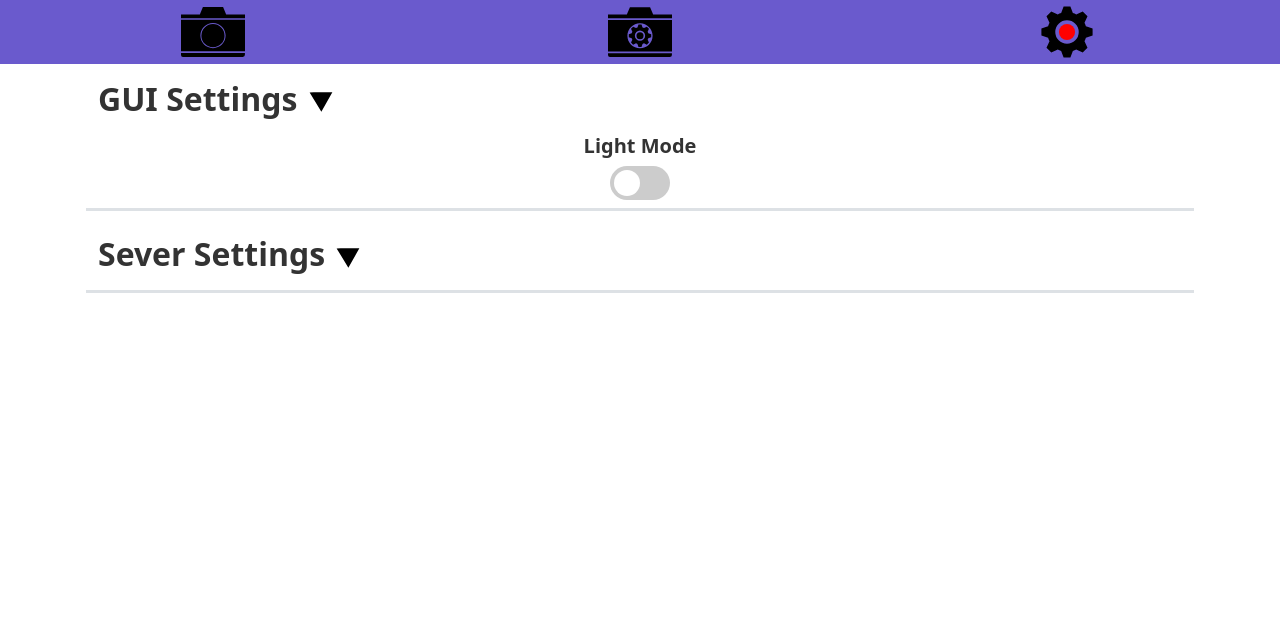
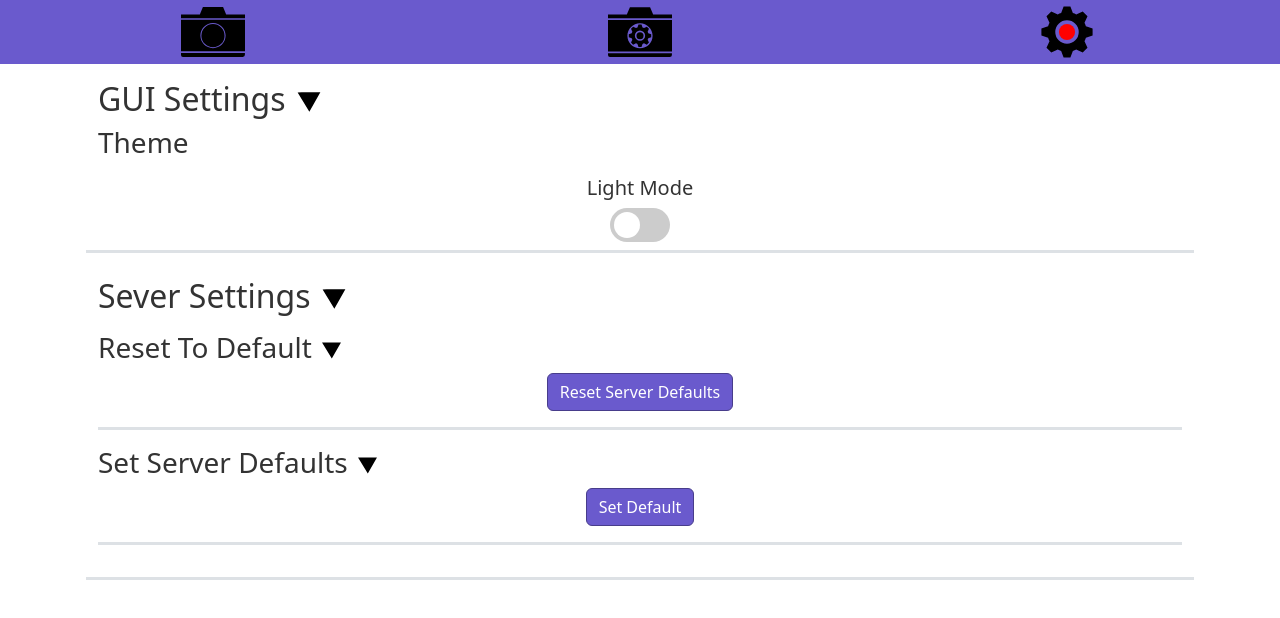
Before and after one commit to laser-vision-system/gui, a Vue app in the folder laser-intensity-monitor-gui/: page /#/settings in a window 1280 px wide. Shown: the top 618 px of the page. Built offline with nearby package versions, Linux system fonts and the light colour scheme; no server answers.

Commit message:
Added restful api routes and some methods, most  js work.

```diff
--- a/laser-intensity-monitor-gui/src/views/DeviceSettings.vue
+++ b/laser-intensity-monitor-gui/src/views/DeviceSettings.vue
@@ -825,7 +825,7 @@ watch(selectedMicroComputer, () => {
 
 
 // -------------------------------
-//        onMount and unMount
+//        onMount
 // -------------------------------
 onMounted(() => {
     //fetchCameraConfig()
--- a/laser-intensity-monitor-gui/src/views/Settings.vue
+++ b/laser-intensity-monitor-gui/src/views/Settings.vue
@@ -1,25 +1,125 @@
 <script setup>
-import { ref } from 'vue';
+import { ref, onMounted } from 'vue';
+// composables
 import { useTheme } from '../composables/useTheme';
 const { theme, toggleTheme } = useTheme();
 // icons
 import arrowUp from '../assets/images/arrow-up.svg';
 import arrowDown from '../assets/images/arrow-down.svg';
+// conponents
+import ConfirmationBox from '../components/ConfirmationBox.vue';
 
-// ----------------------
+// --------------------------
 //        V-model values
-// ----------------------
+// --------------------------
 
 // toggle settings sections
 const isGUI = ref(true);
 const isServer = ref(true);
+const isResetServerDefaults = ref(true);
+const isSetServerDefault = ref(true);
 
+// show confrimation window values
+const showSetDefaultConfrim = ref(false);
+
+// Restful API routes
+const urlGetServerDefault = ref('/api/default_config');
+const urlPostServerDefault = ref('/api/write_default_config');
+
+// states
+const saveState = ref(null);
+
+// Data from server
+const serverSettings = ref(null);
+
+// User input data
+const newWebsocketPollInterval = ref(null);
+const newUpdateDelay = ref(null);
+const newCameraErrorDecrement = ref(null);
+const newCameraErrorIncrement = ref(null);
+const newCameraErrorThreshold = ref(null);
+// --------------------------
+//       Resful Methods
+// --------------------------
+
+// get default settings
+// used for fetching the current values for the Server settings page.
+async function getDefaultSettings() {
+  try {
+    const response = await fetch(urlGetServerDefault.value);
+    if (!response.ok) {
+      throw new Error(`HTTP error: ${response.status}`);
+    }
+    const data = await response.json();
+    serverSettings.value = data;
+  } catch (error){
+    console.error('Error fetching camera data:', error)
+  }
+}
+
+// post new defualt settings
+async function postDefaultServerSettings() {
+  saveState.value = '';
+
+  const requestOptions = {
+    method: 'POST',
+    headers: {
+      'Content-Type': 'application/json'
+    },
+    body: JSON.stringify({
+      // add check blank handling
+      websocket_poll_interval: newWebsocketPollInterval.value,
+      update_delay: newUpdateDelay.value,
+      camera_err_decrement: newCameraErrorDecrement.value,
+      camera_err_increment: newCameraErrorIncrement.value,
+      camera_err_threshold: newCameraErrorThreshold.value,
+    }),
+  };
+
+  try {
+    const response = await fetch(urlPostServerDefault.value, requestOptions);
+    if (!response.ok) {
+        throw new Error(`HTTP error: ${response.status}`);
+    }
+
+    const contentType = response.headers.get("content-type");
+    if (contentType && contentType.includes("application/json")) {
+        const data = await response.json();
+        console.log('Success:', data);
+    } else {
+        console.log('Success: Saved successfully (No JSON returned)');
+    }
+
+    saveState.value = 'success';
+  } catch (error){
+    console.error('Error updating camera:', error);
+
+    saveState.value = 'error';
+  }
+}
+
+// -------------------------------
+//       Helper Methods
+// -------------------------------
+
+// load data
+async function loadServerDefaultData() {
+  await getDefaultSettings();
+
+}
+
+// -------------------------------
+//        onMount
+// -------------------------------
+onMounted(() => {
+  loadServerDefaultData();
+});
 </script>
 <template>
     <div class="container">
         <div class="row p-3">
             <!-- GUI Settings -->
-            <h2 class="fw-bold">
+            <h2 class="">
                 GUI Settings
                 <img
                 :src="isGUI ? arrowDown : arrowUp"
@@ -27,18 +127,22 @@ const isServer = ref(true);
                 @click="isGUI = !isGUI"
                 >
             </h2>
-            <div class="col-12 text-center py-2" v-if="isGUI">
-                <h5 class="fw-bold" v-if="theme === 'dark'">Dark Mode</h5>
-                <h5 class="fw-bold" v-if="theme === 'light'">Light Mode</h5>
-                <label class="switch">
-                    <input type="checkbox" class="switch-input" :checked="theme === 'dark'" @change="toggleTheme">
-                    <span class="slider round"></span>
-                </label>
+            <div v-if="isGUI">
+                <h3 class="">Theme</h3>
+                <div class="col-12 text-center py-2">
+                    <h5 class="" v-if="theme === 'dark'">Dark Mode</h5>
+                    <h5 class="" v-if="theme === 'light'">Light Mode</h5>
+                    <label class="switch">
+                        <input type="checkbox" class="switch-input" :checked="theme === 'dark'" @change="toggleTheme">
+                        <span class="slider round"></span>
+                    </label>
+                </div>
             </div>
+
             <hr class="line-break">
             <!-- SERVER SETTINGS -->
             <div class="col-12 py-2">
-                <h2 class="fw-bold">
+                <h2 class="">
                     Sever Settings
                     <img
                     :src="isServer ? arrowDown : arrowUp"
@@ -47,8 +151,36 @@ const isServer = ref(true);
                     >
                 </h2>
                 <!-- Server Defaults -->
-                <div class="server-default-section">
-
+                <div class="server-default-section py-2" v-if="isServer">
+                    <!-- Reset defualts -->
+                    <h3 class="">
+                        Reset To Default
+                        <img
+                        :src="isResetServerDefaults ? arrowDown : arrowUp"
+                        alt="toggle button" width="25" height="25" class="toggle-button"
+                        @click="isResetServerDefaults = !isResetServerDefaults"
+                        >
+                    </h3>
+                    <div class="text-center" v-if="isResetServerDefaults">
+                        <button class="btn submit-btn">Reset Server Defaults</button>
+                    </div>
+                    <hr class="line-break">
+                        <!-- Set server Defaults -->
+                    <h3 class="">
+                        Set Server Defaults
+                        <img
+                        :src="isSetServerDefault ? arrowDown : arrowUp"
+                        alt="toggle button" width="25" height="25" class="toggle-button"
+                        @click="isSetServerDefault = !isSetServerDefault"
+                        >
+                    </h3>
+                    <div v-if="isSetServerDefault">
+                        <div class="text-center">
+                            <!-- Server Setting from -->
+                            <button class="btn submit-btn">Set Default</button>
+                        </div>
+                    </div>
+                    <hr class="line-break">
                 </div>
             </div>
             <hr class="line-break">
```
